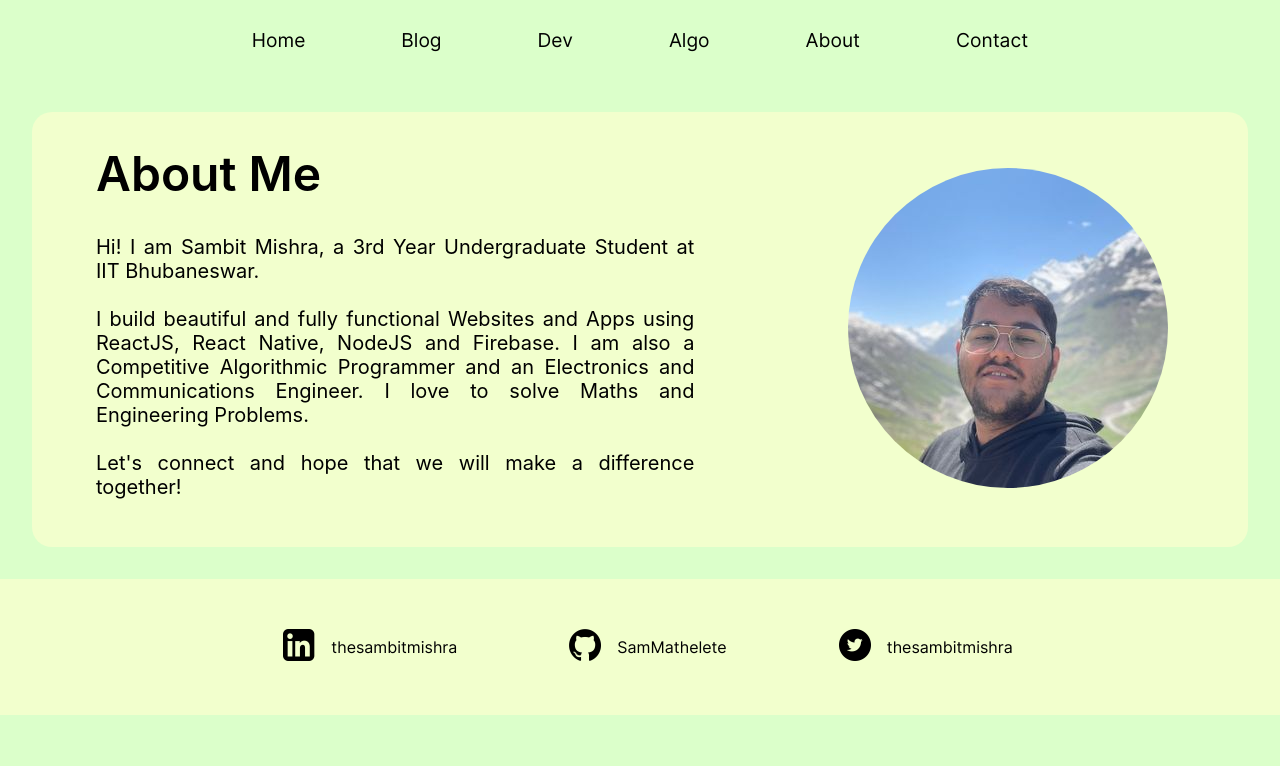
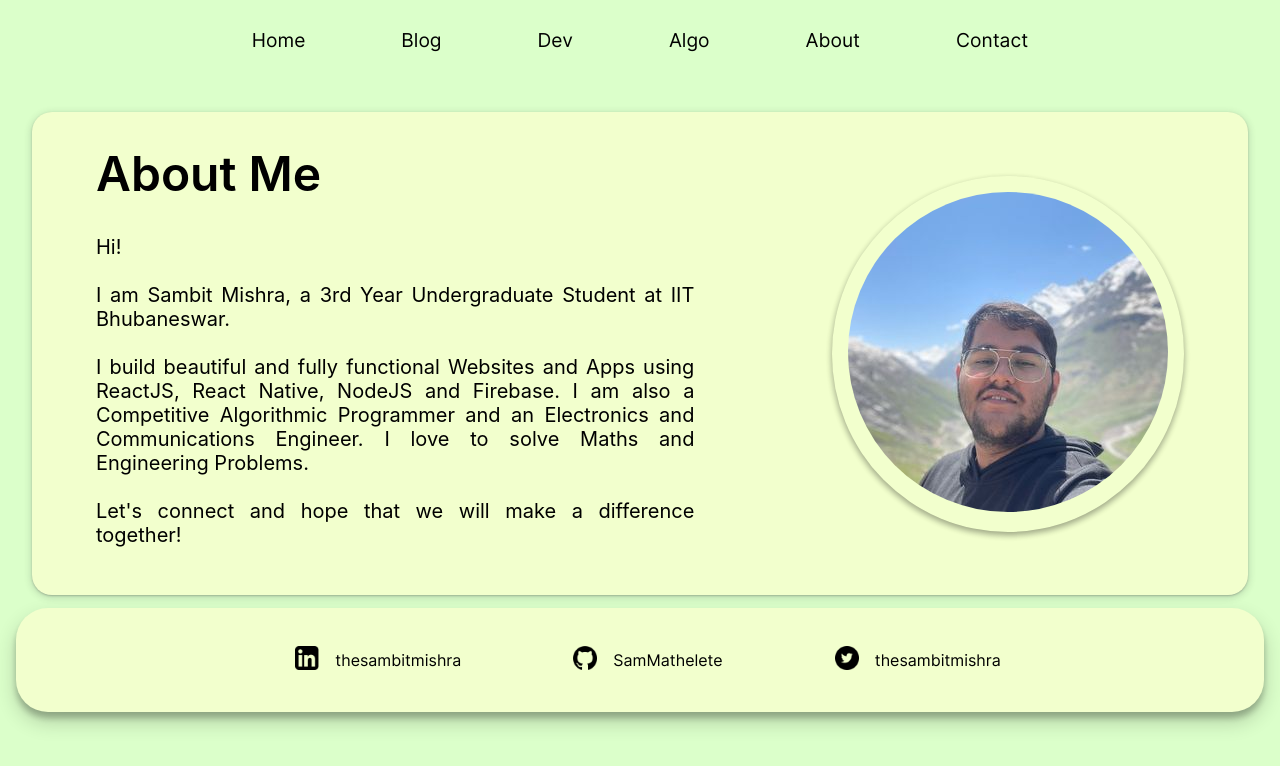
Before and after one commit to SamMathelete/sambitmishra, a Next.js app: page /about in a window 1280 px wide. Shown: the top 766 px of the page. Built offline with nearby package versions, Linux system fonts and the light colour scheme.

Commit message:
UI Changes

```diff
--- a/components/Layout/Footer.module.css
+++ b/components/Layout/Footer.module.css
@@ -1,13 +1,29 @@
+.cover {
+  position: fixed;
+  left: 0;
+  bottom: 0;
+  width: 100vw;
+  align-items: center;
+  justify-content: center;
+  height: 12rem;
+  background-color: transparent;
+  padding: 1rem;
+  margin-bottom: 1rem;
+  overflow: hidden;
+}
+
 .mainDiv {
   display: flex;
-  width: 100vw;
-  height: 8.5rem;
+  width: auto;
+  height: 6.5rem;
   flex-direction: row;
   justify-content: center;
   padding-left: 11rem;
   padding-right: 11rem;
   align-items: center;
   background-color: #f2ffcd;
+  border-radius: 2rem;
+  box-shadow: rgba(0, 0, 0, 0.19) 0px 10px 20px, rgba(0, 0, 0, 0.23) 0px 6px 6px;
 }
 
 .subDiv {
@@ -15,13 +31,15 @@
   flex-direction: row;
   justify-content: space-between;
   align-items: center;
-  margin: 3rem;
+  margin-left: 3rem;
+  margin-right: 3rem;
 }
 
 .image {
-  width: 2rem;
-  height: 2rem;
-  margin: 1rem;
+  width: 1.5rem;
+  height: 1.5rem;
+  margin-left: 1rem;
+  margin-right: 1rem;
 }
 
 .text {
@@ -30,11 +48,14 @@
 }
 
 /*responsive footer image and text*/
-@media (max-width: 768px) {
+@media (max-width: 700px) {
+  .cover {
+    height: 7rem
+  }
   .subDiv {
     flex-direction: column;
     align-items: center;
-    margin: 1rem;
+    margin: 0.7rem;
   }
 
   .image {
--- a/components/Layout/Footer.tsx
+++ b/components/Layout/Footer.tsx
@@ -9,7 +9,8 @@ import { motion } from "framer-motion";
 
 const Footer: FC = () => {
   return (
-    <footer className={classes.mainDiv}>
+    <footer className={classes.cover}>
+    <div className={classes.mainDiv}>
       <motion.div whileHover={{ scale: 1.1 }} className={classes.subDiv}>
         <Link href="https://www.linkedin.com/in/thesambitmishra/">
           <Image className={classes.image} src={linkedin} alt="LinkedIn" />
@@ -38,6 +39,7 @@ const Footer: FC = () => {
           </Link>
         </div>
       </motion.div>
+    </div>
     </footer>
   );
 };
--- a/components/UI/TextBox.module.css
+++ b/components/UI/TextBox.module.css
@@ -13,6 +13,7 @@
     margin: 2rem;
     border-radius: 20px;
     background-color: #f2ffcd;
+    box-shadow: rgba(60, 64, 67, 0.3) 0px 1px 2px 0px, rgba(60, 64, 67, 0.15) 0px 2px 6px 2px;
 }
 
 .title {
@@ -40,11 +41,14 @@
     padding: 1rem;
     align-items: center;
     justify-content: center;
+    box-shadow: rgba(0, 0, 0, 0.16) 0px 3px 6px, rgba(0, 0, 0, 0.23) 0px 3px 6px;
+    border-radius: 50%;
 }
 
 .img {
     max-width: 100%;
     height: auto;
+
 }
 
 @media (max-width: 768px) {
@@ -67,3 +71,17 @@
         text-align: justify;
     }
 }
+
+@media (prefers-color-scheme: dark) {
+    .mainDiv {
+      background-color: #526c12;
+    }
+
+    .title {
+      color: rgb(200, 255, 0);
+    }
+
+    .desc {
+        color: rgb(200, 255, 0);
+    }
+  }
--- a/pages/_app.tsx
+++ b/pages/_app.tsx
@@ -8,6 +8,10 @@ export default function App({ Component, pageProps }: AppProps) {
     <>
       <Header />
       <Component {...pageProps} />
+      <div style={{
+        height: "25vh",
+        width: "100vw"
+      }} />
       <Footer />
     </>
   );
--- a/pages/about/index.tsx
+++ b/pages/about/index.tsx
@@ -1,9 +1,12 @@
 import TextBox from "../../components/UI/TextBox";
+import { motion } from "framer-motion";
 
 const AboutPage = () => {
   const about = (
   <div>
-    Hi! I am Sambit Mishra, a 3rd Year Undergraduate Student at IIT Bhubaneswar.
+    Hi!
+    <br /><br />
+    I am Sambit Mishra, a 3rd Year Undergraduate Student at IIT Bhubaneswar.
     <br /><br />
     I build beautiful and fully functional Websites and Apps using ReactJS, React Native, NodeJS and Firebase.
      I am also a Competitive Algorithmic Programmer and an Electronics and Communications Engineer. I love to solve Maths and Engineering Problems.
@@ -12,9 +15,16 @@ const AboutPage = () => {
   </div>
   )
   return (
-    <div>
+    <motion.div
+      initial = {{ opacity: 0 }}
+      animate = {{ opacity: 1 }}
+      transition= {{
+        delay: 0.5,
+        duration: 1
+      }}
+    >
       <TextBox title="About Me" desc={about} />
-    </div>
+    </motion.div>
   );
 };
 
--- a/styles/globals.css
+++ b/styles/globals.css
@@ -31,6 +31,15 @@ a {
   box-sizing: border-box;
 }
 
+.footer-cover {
+  display: flex;
+  width: 100vw;
+  align-items: center;
+  justify-content: center;
+  height: 1rem;
+  overflow: hidden;
+}
+
 @media (prefers-color-scheme: dark) {
   html {
     color-scheme: dark;
```
